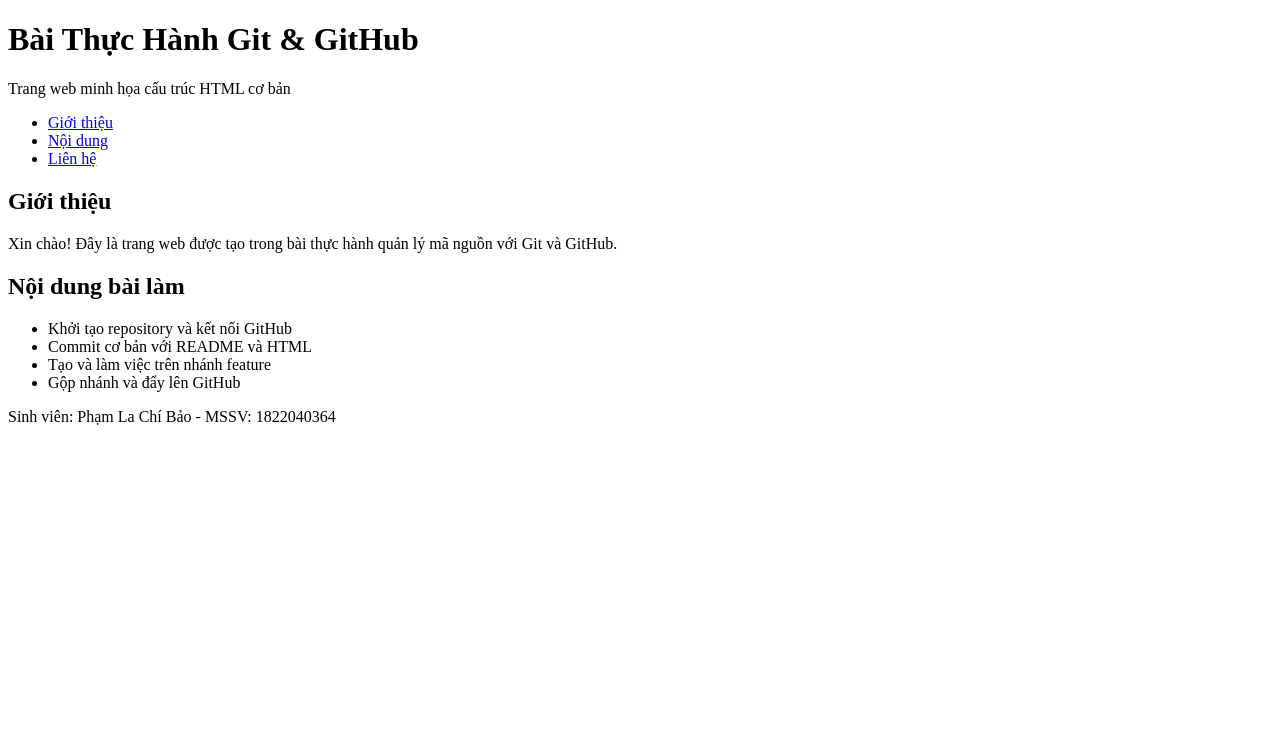
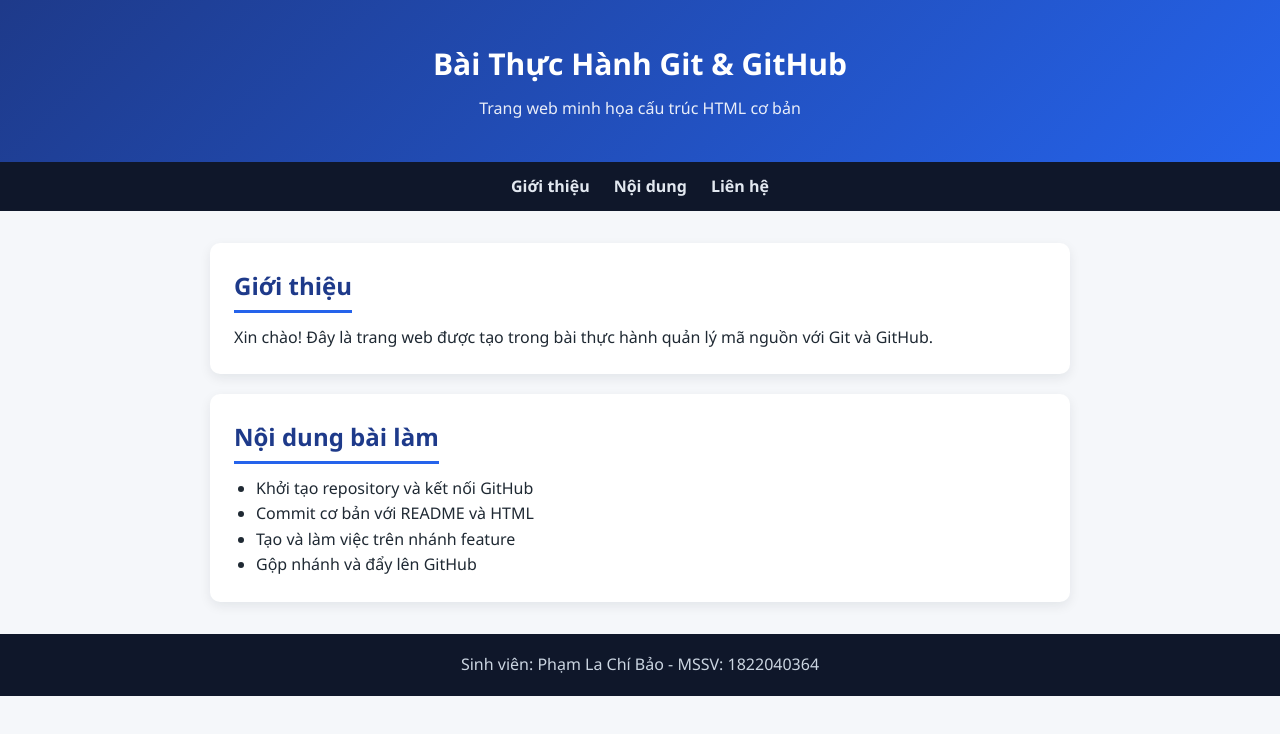
Before and after one commit to ChiBao-271/ThuchanhGit_1822040364, a plain HTML site: page index.html in a window 1280 px wide. Drawn offline with Linux system fonts and the light colour scheme.

Commit message:
Thêm style.css và liên kết CSS vào index.html

```diff
--- a/index.html
+++ b/index.html
@@ -4,6 +4,7 @@
     <meta charset="UTF-8">
     <meta name="viewport" content="width=device-width, initial-scale=1.0">
     <title>Bài thực hành Git - Phạm La Chí Bảo</title>
+    <link rel="stylesheet" href="style.css">
 </head>
 <body>
     <header>
--- /dev/null
+++ b/style.css
@@ -0,0 +1,87 @@
+/* ===== style.css - Giao diện cho trang bài thực hành Git ===== */
+
+* {
+    margin: 0;
+    padding: 0;
+    box-sizing: border-box;
+}
+
+body {
+    font-family: "Segoe UI", Arial, sans-serif;
+    line-height: 1.6;
+    color: #1f2933;
+    background-color: #f5f7fa;
+}
+
+header {
+    background: linear-gradient(135deg, #1e3a8a, #2563eb);
+    color: #ffffff;
+    padding: 40px 20px;
+    text-align: center;
+}
+
+header h1 {
+    font-size: 30px;
+    margin-bottom: 8px;
+}
+
+header p {
+    font-size: 16px;
+    opacity: 0.9;
+}
+
+nav {
+    background-color: #0f172a;
+    padding: 12px 20px;
+}
+
+nav ul {
+    list-style: none;
+    display: flex;
+    gap: 24px;
+    justify-content: center;
+}
+
+nav a {
+    color: #e2e8f0;
+    text-decoration: none;
+    font-weight: 600;
+}
+
+nav a:hover {
+    color: #38bdf8;
+}
+
+main {
+    max-width: 900px;
+    margin: 32px auto;
+    padding: 0 20px;
+}
+
+section {
+    background-color: #ffffff;
+    border-radius: 10px;
+    padding: 24px;
+    margin-bottom: 20px;
+    box-shadow: 0 4px 12px rgba(15, 23, 42, 0.08);
+}
+
+section h2 {
+    color: #1e3a8a;
+    margin-bottom: 12px;
+    border-bottom: 3px solid #2563eb;
+    display: inline-block;
+    padding-bottom: 4px;
+}
+
+section ul {
+    margin-left: 22px;
+}
+
+footer {
+    background-color: #0f172a;
+    color: #cbd5e1;
+    text-align: center;
+    padding: 18px;
+    margin-top: 32px;
+}
```
